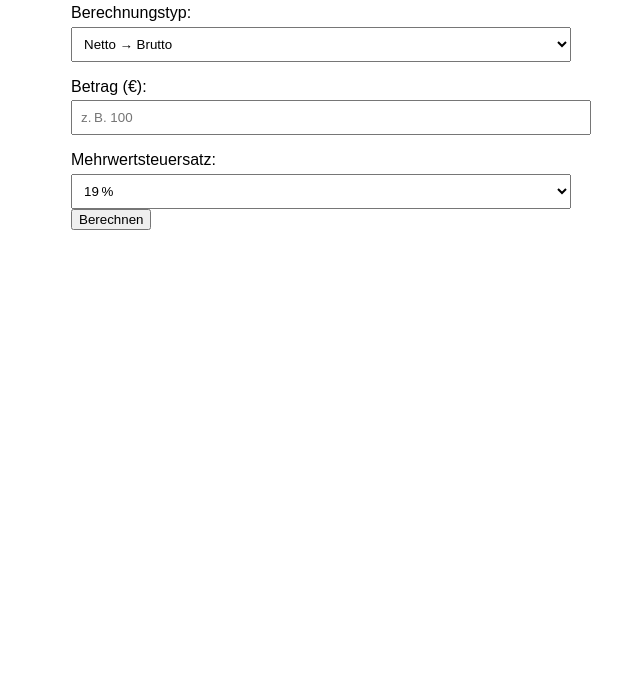
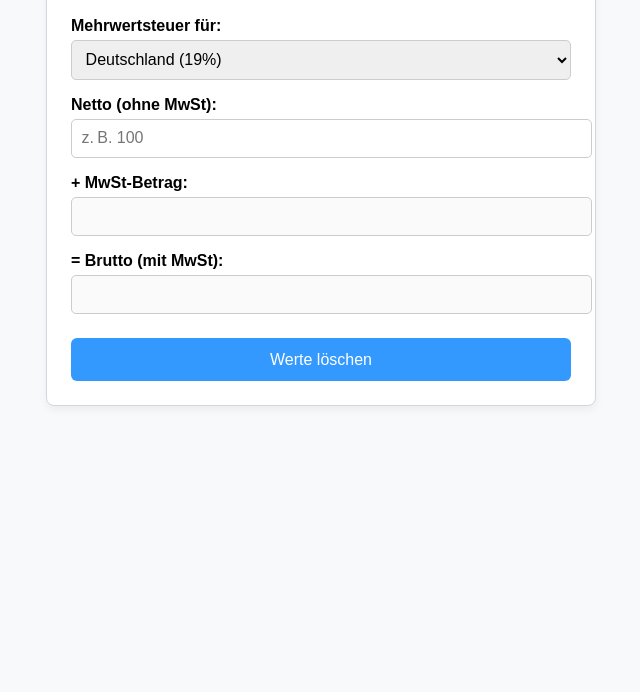
Before and after one commit to Frederikkrausesaas/Prozentrechner, a plain HTML site: page mehrwertsteuer.html in a window 1280 px wide. Shown: the part 108-800 px from the top of the page, without its empty margins (319-959 px from the left). Drawn offline with Linux system fonts and the light colour scheme.

Commit message:
Update mehrwertsteuer.html

```diff
--- a/mehrwertsteuer.html
+++ b/mehrwertsteuer.html
@@ -2,80 +2,118 @@
 <html lang="de">
 <head>
   <meta charset="UTF-8">
-  <meta name="viewport" content="width=device-width, initial-scale=1">
-  <title>Mehrwertsteuerrechner</title>
+  <title>MwSt-Rechner</title>
   <style>
     body {
       font-family: Arial, sans-serif;
+      background: #f7f9fb;
+      margin: 0;
       padding: 2rem;
+    }
+
+    .container {
       max-width: 500px;
       margin: auto;
+      background: white;
+      border: 1px solid #d0d7de;
+      border-radius: 8px;
+      padding: 1.5rem;
+      box-shadow: 0 4px 8px rgba(0,0,0,0.05);
     }
+
+    h2 {
+      text-align: center;
+      color: #003366;
+    }
+
     label {
+      font-weight: bold;
+      margin-top: 1rem;
       display: block;
-      margin-top: 1rem;
     }
+
     input, select {
       width: 100%;
-      padding: 0.5rem;
+      padding: 0.6rem;
       margin-top: 0.3rem;
+      border-radius: 5px;
+      border: 1px solid #ccc;
+      font-size: 1rem;
     }
-    .result {
+
+    .btn {
+      display: block;
+      width: 100%;
       margin-top: 1.5rem;
-      font-weight: bold;
+      padding: 0.8rem;
+      background-color: #3399ff;
+      color: white;
+      border: none;
+      border-radius: 6px;
+      font-size: 1rem;
+      cursor: pointer;
+    }
+
+    .btn:hover {
+      background-color: #2b85dd;
     }
   </style>
 </head>
 <body>
 
-  <h1>Mehrwertsteuerrechner</h1>
+<div class="container">
+  <h2>MwSt-Rechner: Einfach berechnen</h2>
 
-  <label for="type">Berechnungstyp:</label>
-  <select id="type">
-    <option value="netto">Netto → Brutto</option>
-    <option value="brutto">Brutto → Netto</option>
+  <label for="country">Mehrwertsteuer für:</label>
+  <select id="country">
+    <option value="19">Deutschland (19%)</option>
+    <option value="7">Deutschland (7%)</option>
+    <!-- Weitere Länder bei Bedarf -->
   </select>
 
-  <label for="amount">Betrag (€):</label>
-  <input type="number" id="amount" placeholder="z. B. 100" min="0" step="0.01">
+  <label for="netto">Netto (ohne MwSt):</label>
+  <input type="number" id="netto" placeholder="z. B. 100" min="0" step="0.01">
 
-  <label for="rate">Mehrwertsteuersatz:</label>
-  <select id="rate">
-    <option value="19">19 %</option>
-    <option value="7">7 %</option>
-  </select>
+  <label for="mwst">+ MwSt-Betrag:</label>
+  <input type="number" id="mwst" disabled>
 
-  <button onclick="calculate()">Berechnen</button>
+  <label for="brutto">= Brutto (mit MwSt):</label>
+  <input type="number" id="brutto" disabled>
 
-  <div class="result" id="result"></div>
+  <button class="btn" onclick="clearFields()">Werte löschen</button>
+</div>
 
-  <script>
-    function calculate() {
-      const type = document.getElementById("type").value;
-      const amount = parseFloat(document.getElementById("amount").value);
-      const rate = parseFloat(document.getElementById("rate").value);
+<script>
+  const nettoInput = document.getElementById('netto');
+  const mwstInput = document.getElementById('mwst');
+  const bruttoInput = document.getElementById('brutto');
+  const countrySelect = document.getElementById('country');
 
-      if (isNaN(amount)) {
-        document.getElementById("result").innerText = "Bitte einen gültigen Betrag eingeben.";
-        return;
-      }
+  function calculate() {
+    const netto = parseFloat(nettoInput.value);
+    const rate = parseFloat(countrySelect.value);
 
-      let mwst, netto, brutto;
+    if (!isNaN(netto)) {
+      const mwst = netto * (rate / 100);
+      const brutto = netto + mwst;
 
-      if (type === "netto") {
-        mwst = amount * (rate / 100);
-        brutto = amount + mwst;
-        document.getElementById("result").innerText =
-          `Nettobetrag: ${amount.toFixed(2)} €\nMehrwertsteuer (${rate}%): ${mwst.toFixed(2)} €\nBruttobetrag: ${brutto.toFixed(2)} €`;
-      } else {
-        brutto = amount;
-        netto = brutto / (1 + rate / 100);
-        mwst = brutto - netto;
-        document.getElementById("result").innerText =
-          `Bruttobetrag: ${brutto.toFixed(2)} €\nMehrwertsteuer (${rate}%): ${mwst.toFixed(2)} €\nNettobetrag: ${netto.toFixed(2)} €`;
-      }
+      mwstInput.value = mwst.toFixed(2);
+      bruttoInput.value = brutto.toFixed(2);
+    } else {
+      mwstInput.value = '';
+      bruttoInput.value = '';
     }
-  </script>
+  }
+
+  function clearFields() {
+    nettoInput.value = '';
+    mwstInput.value = '';
+    bruttoInput.value = '';
+  }
+
+  nettoInput.addEventListener('input', calculate);
+  countrySelect.addEventListener('change', calculate);
+</script>
 
 </body>
 </html>
```
